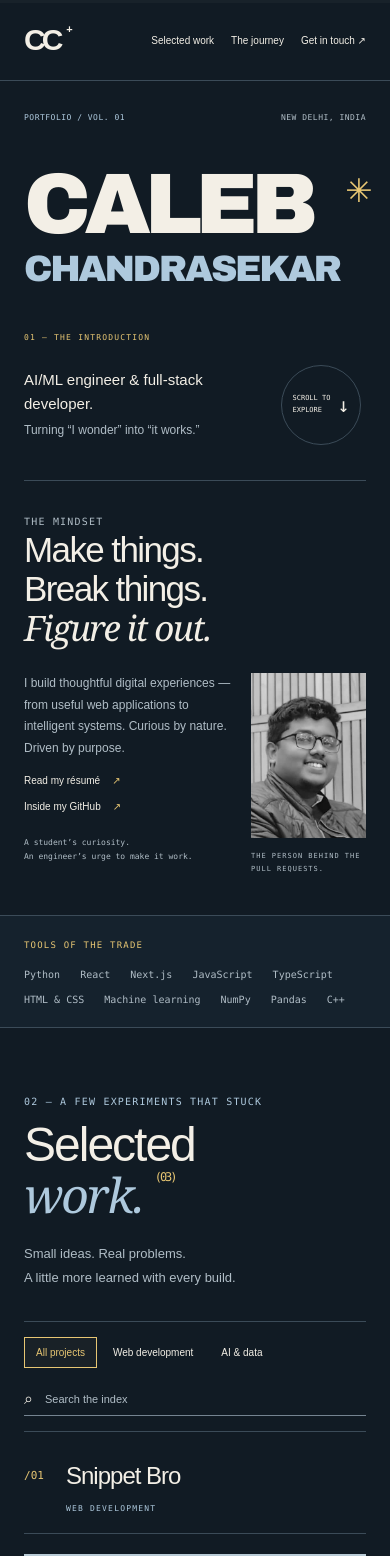
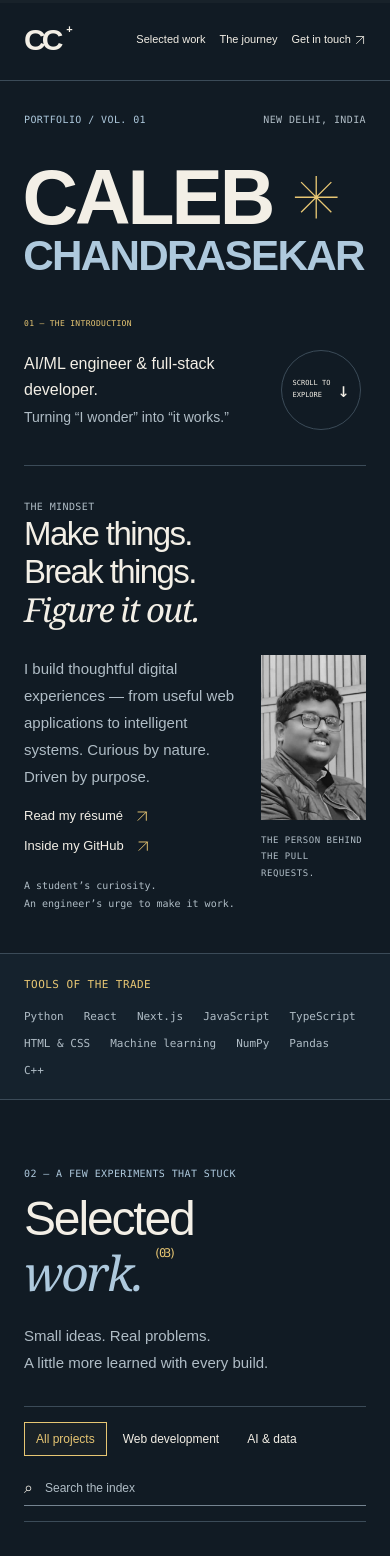
Before and after one commit to calebjubal/my-portfolio, a React (Create React App) app: page / in a window 390 px wide. Shown: the top 1556 px of the page. Built offline with nearby package versions, Linux system fonts and the light colour scheme.

Commit message:
Refine typography with responsive SVG masthead and larger readable text

```diff
--- a/src/App.css
+++ b/src/App.css
@@ -1234,3 +1234,273 @@ footer button:hover {
 .story-nav.paper-chapter [aria-current] .chapter-dot {
   background: var(--wine);
 }
+/* Natural-width SVG display lettering; body copy remains selectable HTML. */
+.name-heading {
+  margin: 40px 0 25px;
+  font-size: inherit;
+  line-height: 1;
+  letter-spacing: normal;
+  text-transform: none;
+}
+.name-first {
+  display: flex;
+  align-items: center;
+  gap: clamp(20px, 4vw, 65px);
+  position: static;
+}
+.svg-text {
+  display: block;
+  width: 100%;
+  height: auto;
+  overflow: visible;
+  flex-shrink: 1;
+}
+.name-first > .svg-text {
+  width: 67%;
+  max-width: 800px;
+}
+.name-first .name-star {
+  position: static;
+  display: block;
+  width: 9%;
+  max-width: 110px;
+  margin: 0;
+  line-height: 0;
+  flex-shrink: 0;
+}
+.name-star svg {
+  width: 100%;
+  height: auto;
+  display: block;
+}
+.name-heading .surname {
+  margin-top: 18px;
+  font-size: inherit;
+  letter-spacing: normal;
+  overflow-wrap: normal;
+  max-width: 100%;
+}
+.arrow-mark {
+  display: inline-flex;
+  align-items: center;
+  vertical-align: middle;
+  line-height: 1;
+  flex-shrink: 0;
+}
+.arrow-mark svg {
+  width: 1.1em;
+  height: 1.1em;
+  display: block;
+}
+.header-caption,
+.eyebrow,
+.index-label,
+.paper-label,
+.paper-footer,
+.cert-index,
+.cert-date,
+.project-category,
+.image-caption {
+  font-size: 11px;
+  line-height: 1.7;
+  letter-spacing: 0.08em;
+}
+.header nav {
+  font-size: 14px;
+}
+.hero-description,
+.muted {
+  font-size: 16px;
+  line-height: 1.8;
+}
+.text-link {
+  font-size: 14px;
+  line-height: 1.7;
+}
+.bio-note {
+  font-size: 11px;
+}
+.portrait figcaption {
+  font-size: 10px;
+  letter-spacing: 0.06em;
+}
+.skill-strip .eyebrow,
+.skill-strip .wrap > div {
+  font-size: 12px;
+}
+.project dt {
+  font-size: 11px;
+}
+.project dd {
+  font-size: 14px;
+  line-height: 1.7;
+}
+.credential {
+  font-size: 12px;
+  line-height: 1.8;
+}
+.cert-date {
+  font-size: 12px;
+}
+.filters button,
+.search input {
+  font-size: 13px;
+}
+.button {
+  font-size: 14px;
+}
+.email,
+footer {
+  font-size: 12px;
+}
+h2 {
+  line-height: 1.12;
+  letter-spacing: -0.045em;
+}
+.project h3 {
+  line-height: 1.22;
+  letter-spacing: -0.025em;
+}
+.certificate h3 {
+  font-size: 20px;
+  line-height: 1.45;
+}
+.chapter-next {
+  line-height: 1.7;
+}
+@media (max-width: 700px) {
+  .name-heading {
+    margin: 30px 0 20px;
+    font-size: inherit;
+  }
+  .name-first > .svg-text {
+    width: 73%;
+  }
+  .name-first .name-star {
+    width: 13%;
+    max-width: 60px;
+  }
+  .name-heading .surname {
+    margin-top: 12px;
+    font-size: inherit;
+  }
+  .header nav {
+    font-size: 11px;
+    gap: 14px;
+  }
+  .eyebrow,
+  .hero-top .eyebrow,
+  .index-label,
+  .paper-label,
+  .paper-footer,
+  .project-category {
+    font-size: 10px;
+    line-height: 1.7;
+    letter-spacing: 0.04em;
+  }
+  .hero-description,
+  .muted,
+  .project-copy > .muted {
+    font-size: 15px;
+    line-height: 1.8;
+  }
+  .intro {
+    font-size: 16px;
+    line-height: 1.65;
+  }
+  .intro span {
+    font-size: 14px;
+  }
+  .actions .text-link,
+  .text-link {
+    font-size: 13px;
+  }
+  .bio-note {
+    font-size: 10px;
+  }
+  .portrait figcaption {
+    font-size: 9px;
+  }
+  .skill-strip .eyebrow,
+  .skill-strip .wrap > div {
+    font-size: 11px;
+  }
+  .project dt {
+    font-size: 10px;
+  }
+  .project dd {
+    font-size: 13px;
+  }
+  .filters button,
+  .search input {
+    font-size: 12px;
+  }
+  .credential {
+    font-size: 11px;
+  }
+  .cert-date {
+    font-size: 11px;
+  }
+  .certificate h3 {
+    font-size: 18px;
+  }
+  .chapter-next {
+    font-size: 13px;
+  }
+  .chapter-next span:first-child {
+    font-size: 10px;
+  }
+  .contact-bottom p {
+    font-size: 15px;
+  }
+  .email,
+  footer {
+    font-size: 11px;
+  }
+  .paper-footer {
+    font-size: 10px;
+  }
+  .experience-top .eyebrow {
+    font-size: 10px;
+  }
+  .board-statement h2 {
+    font-size: 33px;
+    line-height: 1.15;
+  }
+  .intro-board {
+    grid-template-columns: minmax(0, 1fr) 105px;
+  }
+}
+@media (max-width: 360px) {
+  .header nav {
+    font-size: 10px;
+    gap: 10px;
+  }
+  .header {
+    gap: 12px;
+  }
+  .wrap {
+    padding-inline: 20px;
+  }
+  .intro-board {
+    grid-template-columns: 1fr;
+  }
+  .portrait {
+    display: grid;
+    grid-template-columns: 100px 1fr;
+    gap: 18px;
+    align-items: end;
+  }
+  .portrait img {
+    height: 130px;
+  }
+  .portrait figcaption {
+    max-width: 150px;
+  }
+  .hero-bottom {
+    gap: 15px;
+  }
+  .hero-top .eyebrow {
+    font-size: 9px;
+  }
+}
--- a/src/App.js
+++ b/src/App.js
@@ -2,10 +2,11 @@ import { useState } from "react";
 import StoryNavigation from "./StoryNavigation";
 import content from "./content.json";
 import Editor from "./Editor";
+import SvgText, { StarMark, ArrowMark } from "./SvgText";
 import "./App.css";
 export const safeLink = (value) =>
   /^(https?:\/\/|mailto:|\/[^/])/.test(value || "") ? value : undefined;
-const Arrow = () => <span aria-hidden="true">↗</span>;
+const Arrow = ArrowMark;
 const number = (n) => String(n).padStart(2, "0");
 function App() {
   const [data, setData] = useState(content),
@@ -51,15 +52,17 @@ function App() {
             <p className="eyebrow">PORTFOLIO / VOL. 01</p>
             <p className="eyebrow">{profile.location}</p>
           </div>
-          <h1>
-            <span className="hero-line">
-              {profile.name.split(" ")[0]}
-              <span className="name-star" aria-hidden="true">
-                ✳
+          <h1 className="name-heading" aria-label={profile.name}>
+            <span className="hero-line name-first">
+              <SvgText text={profile.name.split(" ")[0].toUpperCase()} />
+              <span className="name-star">
+                <StarMark />
               </span>
             </span>
             <span className="hero-line surname">
-              {profile.name.split(" ").slice(1).join(" ")}
+              <SvgText
+                text={profile.name.split(" ").slice(1).join(" ").toUpperCase()}
+              />
             </span>
           </h1>
           <div className="hero-bottom">
--- /dev/null
+++ b/src/SvgText.js
@@ -0,0 +1,99 @@
+import { useLayoutEffect, useRef, useState } from "react";
+
+// Measure natural glyph bounds; the viewBox scales without stretching letters.
+export default function SvgText({ text, className = "", weight = 800 }) {
+  const node = useRef(null);
+  const [bounds, setBounds] = useState(null);
+  useLayoutEffect(() => {
+    let disposed = false;
+    const measure = () => {
+      if (disposed || typeof node.current?.getBBox !== "function") return;
+      const box = node.current.getBBox();
+      const context = document.createElement("canvas").getContext("2d");
+      let measured = box;
+      if (context && "letterSpacing" in context) {
+        context.font = `${weight} 100px Arial, Helvetica, sans-serif`;
+        context.letterSpacing = "-4px";
+        const metrics = context.measureText(text);
+        if (metrics.actualBoundingBoxAscent > 0)
+          measured = {
+            x: -metrics.actualBoundingBoxLeft,
+            y: -metrics.actualBoundingBoxAscent,
+            width:
+              metrics.actualBoundingBoxLeft + metrics.actualBoundingBoxRight,
+            height:
+              metrics.actualBoundingBoxAscent +
+              metrics.actualBoundingBoxDescent,
+          };
+      }
+      if (measured.width > 0 && measured.height > 0)
+        setBounds({
+          x: measured.x - 2,
+          y: measured.y - 3,
+          width: measured.width + 4,
+          height: measured.height + 6,
+        });
+    };
+    measure();
+    document.fonts?.ready.then(measure);
+    return () => {
+      disposed = true;
+    };
+  }, [text, weight]);
+  const fallback = {
+    x: 0,
+    y: -100,
+    width: Math.max(text.length * 72, 72),
+    height: 125,
+  };
+  const box = bounds || fallback;
+  return (
+    <svg
+      className={`svg-text ${className}`}
+      viewBox={`${box.x} ${box.y} ${box.width} ${box.height}`}
+      width={box.width}
+      height={box.height}
+      aria-hidden="true"
+      focusable="false"
+      preserveAspectRatio="xMinYMid meet"
+    >
+      <text
+        ref={node}
+        x="0"
+        y="0"
+        fontFamily="Arial, Helvetica, sans-serif"
+        fontSize="100"
+        fontWeight={weight}
+        letterSpacing="-4"
+        fill="currentColor"
+      >
+        {text}
+      </text>
+    </svg>
+  );
+}
+export function StarMark() {
+  return (
+    <svg viewBox="0 0 100 100" aria-hidden="true" focusable="false">
+      <g stroke="currentColor" strokeWidth="3" fill="none">
+        <path d="M50 2v96M2 50h96M16 16l68 68M16 84l68-68" />
+      </g>
+    </svg>
+  );
+}
+export function ArrowMark() {
+  return (
+    <span aria-hidden="true" className="arrow-mark">
+      <svg viewBox="0 0 24 24" focusable="false">
+        <path
+          d="M5 19 19 5M5 5h14v14"
+          fill="none"
+          stroke="currentColor"
+          strokeWidth="1.6"
+          strokeLinecap="round"
+          strokeLinejoin="round"
+        />
+      </svg>
+    </span>
+  );
+}
```
Also changed, not shown: 1 other file (tests, documents, lock files or other folders).
